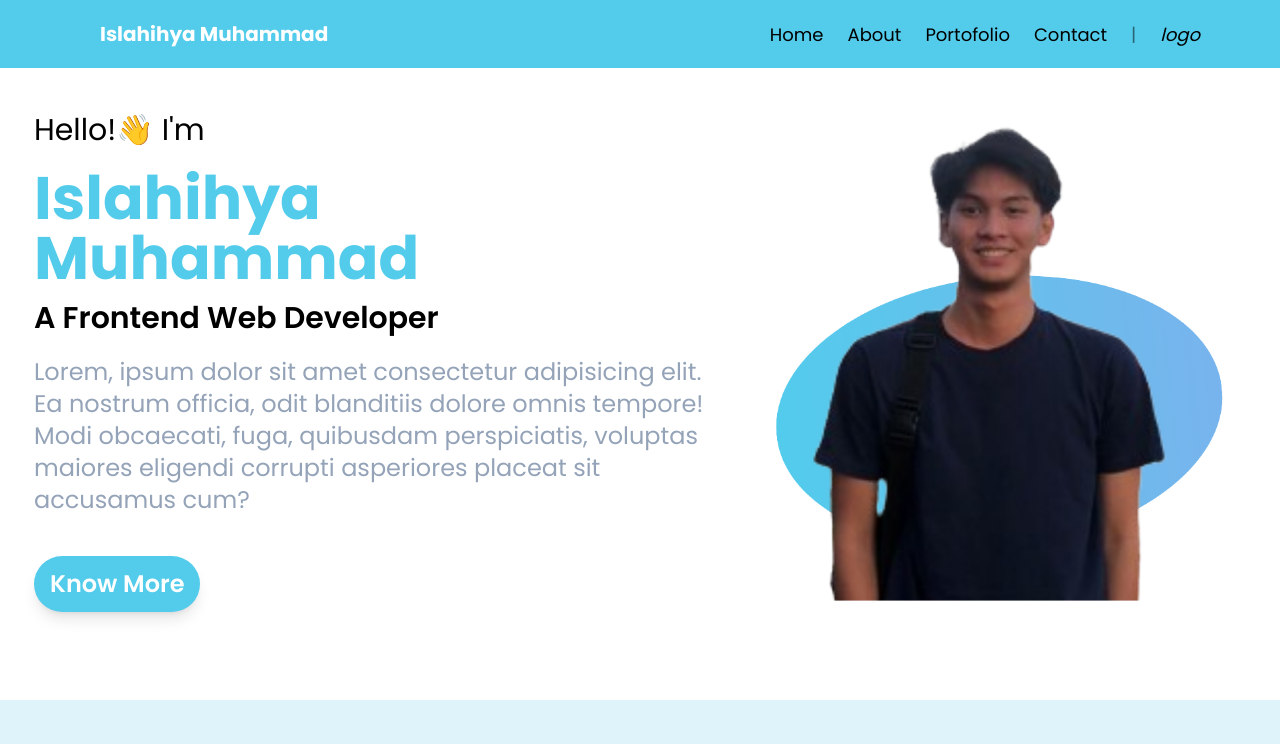
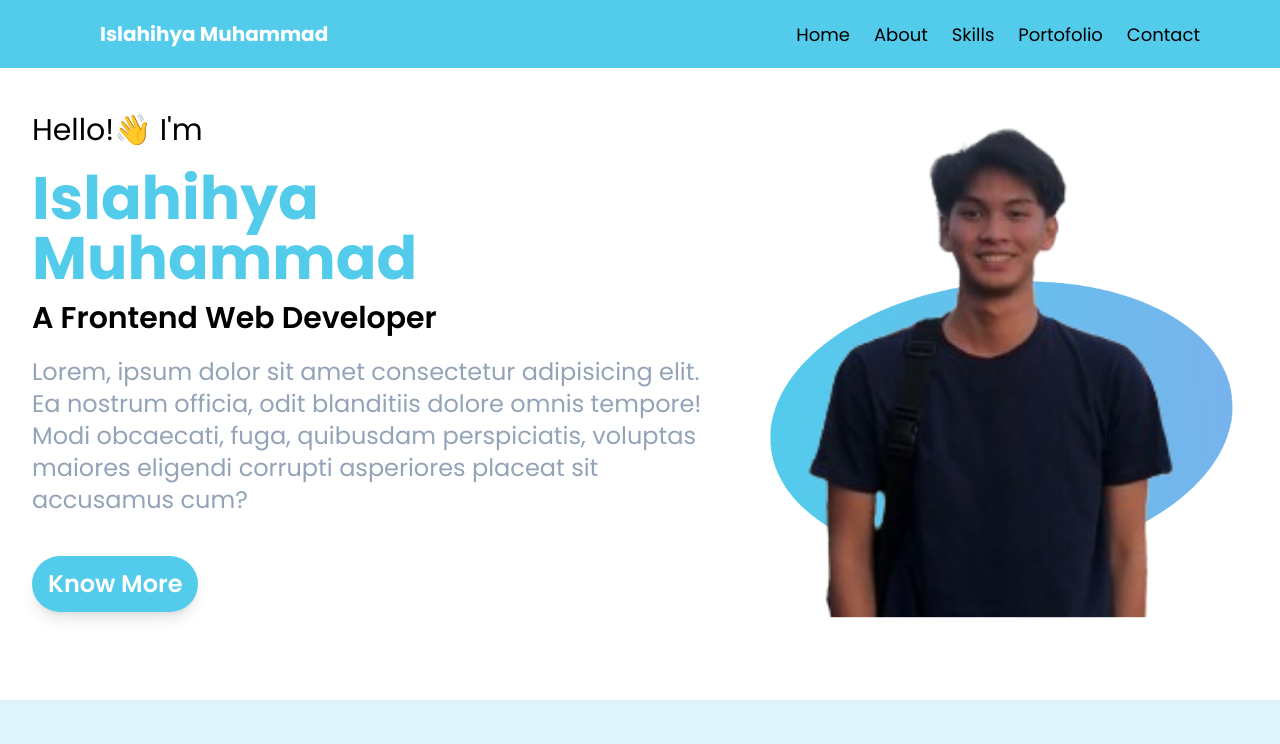
Before and after one commit to Islahihyaa/Personal-website-portofolio, a React (Vite) app: page / in a window 1280 px wide. Shown: the top 744 px of the page. Built offline with nearby package versions, Linux system fonts and the light colour scheme.

Commit message:
Add Link to pages

```diff
--- a/package.json
+++ b/package.json
@@ -13,7 +13,8 @@
     "react": "^18.2.0",
     "react-dom": "^18.2.0",
     "react-icons": "^5.0.1",
-    "react-router-dom": "^6.21.2"
+    "react-router-dom": "^6.21.2",
+    "react-scroll": "^1.9.0"
   },
   "devDependencies": {
     "@types/react": "^18.2.43",
--- a/src/App.jsx
+++ b/src/App.jsx
@@ -2,7 +2,6 @@ import NavbarComponent from "./components/NavbarComponent"
 import HomePage from "./components/HomePage"
 import About from "./components/About"
 import Portofolio from "./components/Portofolio"
-import Sidebar from "./components/Sidebar"
 import Contact from "./components/Contact"
 import Skills from "./components/Skills"
 
@@ -16,8 +15,6 @@ const App = () => {
     <Skills/>
     <Portofolio/>
     <Contact/>
-    <Sidebar/>
-
     </>
 
   )
--- a/src/components/About.jsx
+++ b/src/components/About.jsx
@@ -2,16 +2,16 @@ import Photo from '../assets/img/Photo.png';
 
 const About = () => {
   return (
-    <section className='bg-secondary py-10'>
+    <section name='about' className='bg-secondary py-40'>
       <div className="container">
-        <div className='flex lg:px-4 lg:space-x-10'>
+        <div className='flex lg:px-10 lg:space-x-10'>
           <div className='hidden lg:flex justify-center'>
-              <img src={Photo}  alt='MyPhoto'/>
+              <img src={Photo}  alt='MyPhoto' className='w-[500px]'/>
           </div>
-          <div className='w-1/2 lg:mr-10'>
-            <h1 className='font-bold text-primary mb-5 md:text-xl xl:text-3xl xl:mb-16 2xl:text-4xl'>ABOUT ME</h1>
+          <div className='w-full lg:mr-10'>
+            <h1 className='font-bold text-primary mb-5 md:text-xl xl:text-3xl xl:mb-10 2xl:text-4xl'>ABOUT ME</h1>
             <p className='mb-5 md:text-xl xl:text-3xl 2xl:text-4xl'>Hi There! I'm <span className='text-primary'>Islahihya 👋</span></p>
-            <p className='mb-5 md:text-xl xl:text-3xl text-slate-500'>Lorem ipsum, dolor sit amet consectetur adipisicing elit. Fugit ullam recusandae commodi nesciunt possimus hic enim magni esse quibusdam a nihil sequi reiciendis debitis labore provident, rem pariatur laudantium consequatur.</p>
+            <p className='mb-5 text-slate-400 md:text-2xl'>Lorem ipsum, dolor sit amet consectetur adipisicing elit. Fugit ullam recusandae commodi nesciunt possimus hic enim magni esse quibusdam a nihil sequi reiciendis debitis labore provident, rem pariatur laudantium consequatur.</p>
             <button className="bg-primary text-white p-3 font-bold rounded-lg shadow-lg lg:p-4 lg:text-2xl hover:bg-primary">Download CV</button>
           </div>
         </div>
--- a/src/components/Contact.jsx
+++ b/src/components/Contact.jsx
@@ -4,7 +4,7 @@ import { IoLocationOutline } from "react-icons/io5";
 
 const Contact = () => {
   return (
-    <section className="pt-40">
+    <section name='contact' className="pt-40">
       <div className="bg-secondary rounded-t-full">
         <div>
           <h1 className="uppercase text-center text-xl font-bold py-6 text-primary xl:text-3xl 2xl:text-4xl">contact</h1>
--- a/src/components/HomePage.jsx
+++ b/src/components/HomePage.jsx
@@ -3,18 +3,18 @@ import Photo from '../assets/img/Photo.png';
 const HomePage = () => {
   return (
     <>
-      <section className="pt-28 2xl:pt-60 2xl:mb-64">
+      <section name='home' className="pt-28 2xl:p-60">
             <div className='container'>
-              <div className='justify-center mb-14 md:flex lg:px-4' >
-                  <div className="mb-5 lg:mr-10">
+              <div className='justify-between mb-14 lg:flex lg:px-4 lg:gap-10'>
+                  <div className="mb-5">
                       <p className="text-base mb-5 md:text-2xl xl:text-3xl 2xl:text-3xl">Hello!👋 I'm</p>
-                      <h1 className="text-3xl font-bold text-primary mb-3 md:text-5xl xl:text-6xl xl:max-w-xl 2xl:text-7xl">Islahihya Muhammad</h1>
+                      <h1 className="text-3xl font-bold text-primary mb-3 md:text-5xl xl:text-6xl xl:max-w-xl 2xl:text-7xl">Islahihya <span>Muhammad</span></h1>
                       <p className="text-xl font-semibold mb-5 md:text-2xl xl:text-3xl 2xl:text-3xl">A Frontend Web Developer</p>
                       <p className='mb-10 text-slate-400 md:text-2xl max-w-2xl'>Lorem, ipsum dolor sit amet consectetur adipisicing elit. Ea nostrum officia, odit blanditiis dolore omnis tempore! Modi obcaecati, fuga, quibusdam perspiciatis, voluptas maiores eligendi corrupti asperiores placeat sit accusamus cum?</p>
                       <button className="bg-primary text-white font-semibold text-base rounded-full shadow-lg mb-3 py-3 px-4 hover:bg-primary md:text-2xl xl:text-2xl ">Know More</button>
                   </div>
-                  <div className='mb-3'>
-                    <img src={Photo}  alt='MyPhoto' className='object-cover w-[500px]'/>
+                  <div className='mb-3 flex justify-center'>
+                    <img src={Photo}  alt='MyPhoto' className='object-cover w-[500px] '/>
                   </div>
               </div>
             </div>
--- a/src/components/NavbarComponent.jsx
+++ b/src/components/NavbarComponent.jsx
@@ -1,6 +1,7 @@
 import { AiOutlineClose } from 'react-icons/ai';
 import {HiMenuAlt1} from 'react-icons/hi';
 import { useState } from 'react';
+import { Link } from 'react-scroll';
 
 const NavbarComponent = () => {
 
@@ -23,12 +24,46 @@ function closeMenu() {
             </a>
 
             <ul className='items-center gap-x-6 text-[18px] left-0 top-24 flex-row hidden md:flex '>
-                <li href="/" className="hover:text-white cursor-pointer"> Home </li>
-                <li href="/about" className="hover:text-white cursor-pointer"> About </li>
-                <li href="/portofolio" className="hover:text-white cursor-pointer"> Portofolio </li>
-                <li href="/contact" className="hover:text-white cursor-pointer"> Contact </li>
-                <div className='opacity-50'>|</div>
-                <i className='logo'>logo</i>
+                <li href="/" className="hover:text-white cursor-pointer">
+                    <Link
+                        to="home"
+                        smooth={true}
+                        duration={500}
+                        >Home
+                    </Link>
+                </li>
+                <li href="/about" className="hover:text-white cursor-pointer">
+                    <Link
+                        to="about"
+                        smooth={true}
+                        duration={500}
+                        >About
+                    </Link>
+                </li>
+                <li href="/skills" className="hover:text-white cursor-pointer">
+                    <Link
+                        to="skills"
+                        smooth={true}
+                        duration={500}
+                        >Skills
+                    </Link>
+                </li>
+                <li href="/portofolio" className="hover:text-white cursor-pointer">
+                    <Link
+                        to="portofolio"
+                        smooth={true}
+                        duration={500}
+                        >Portofolio
+                    </Link>
+                </li>
+                <li href="/contact" className="hover:text-white cursor-pointer">
+                    <Link
+                        to="contact"
+                        smooth={true}
+                        duration={500}
+                        >Contact
+                    </Link>
+                </li>
             </ul>
 
             <div className='md:hidden px-5'>
@@ -41,22 +76,16 @@ function closeMenu() {
 
             {toggle ? (
                 <ul className='text-white font-semibold justify-between w-full flex-col flex items-center'>
-                    <li className='cursor-pointer mb-5'><a href="/">HOME</a></li>
-                    <li className='cursor-pointer mb-5'><a href="/about">ABOUT</a></li>
-                    <li className='cursor-pointer mb-5'><a href="/portofolio">PORTOFOLIO</a></li>
-                    <li className='cursor-pointer mb-5'><a href="/contact">CONTACT</a></li>
+                    <li href="/" className='cursor-pointer mb-5'>HOME</li>
+                    <li href="/about" className='cursor-pointer mb-5'>ABOUT</li>
+                    <li href="/skills" className='cursor-pointer mb-5'>SKILL</li>
+                    <li href="/portofolio" className='cursor-pointer mb-5'>PORTOFOLIO</li>
+                    <li href="/contact" className='cursor-pointer mb-5'>CONTACT</li>
                 </ul>
             ):(
                 <div></div>
             )}
-
-
-
-
         </nav>
-
-
-
    </>
   )
 }
--- a/src/components/Portofolio.jsx
+++ b/src/components/Portofolio.jsx
@@ -3,7 +3,7 @@ import PhotoProjects from '../assets/img/PhotoProjects1.png'
 
 const Portofolio = () => {
   return (
-    <section className='bg-secondary pt-10'>
+    <section name='portofolio' className='bg-secondary pt-10'>
       <div className='container p-10 flex flex-col justify-center h-full'>
         <div className=''>
             <h1 className='uppercase font-bold text-primary mb-5 md:text-xl xl:text-3xl xl:mb-10 2xl:text-4xl'>my portofolios</h1>
--- a/src/components/Skills.jsx
+++ b/src/components/Skills.jsx
@@ -3,7 +3,7 @@ import html from '../assets/img/html.png'
 
 const Skills = () => {
   return (
-    <section className='w-full h-screen'>
+    <section name='skills' className='w-full h-screen'>
         <div className="container p-10 flex flex-col justify-center h-full">
             <div className='mb-10'>
                 <h1 className='uppercase font-bold text-primary mb-5 md:text-xl xl:text-3xl xl:mb-10 2xl:text-4xl'>my skills</h1>
```
Also changed, not shown: 1 other file (tests, documents, lock files or other folders). Lines whose indentation alone changed are shown as unchanged.
